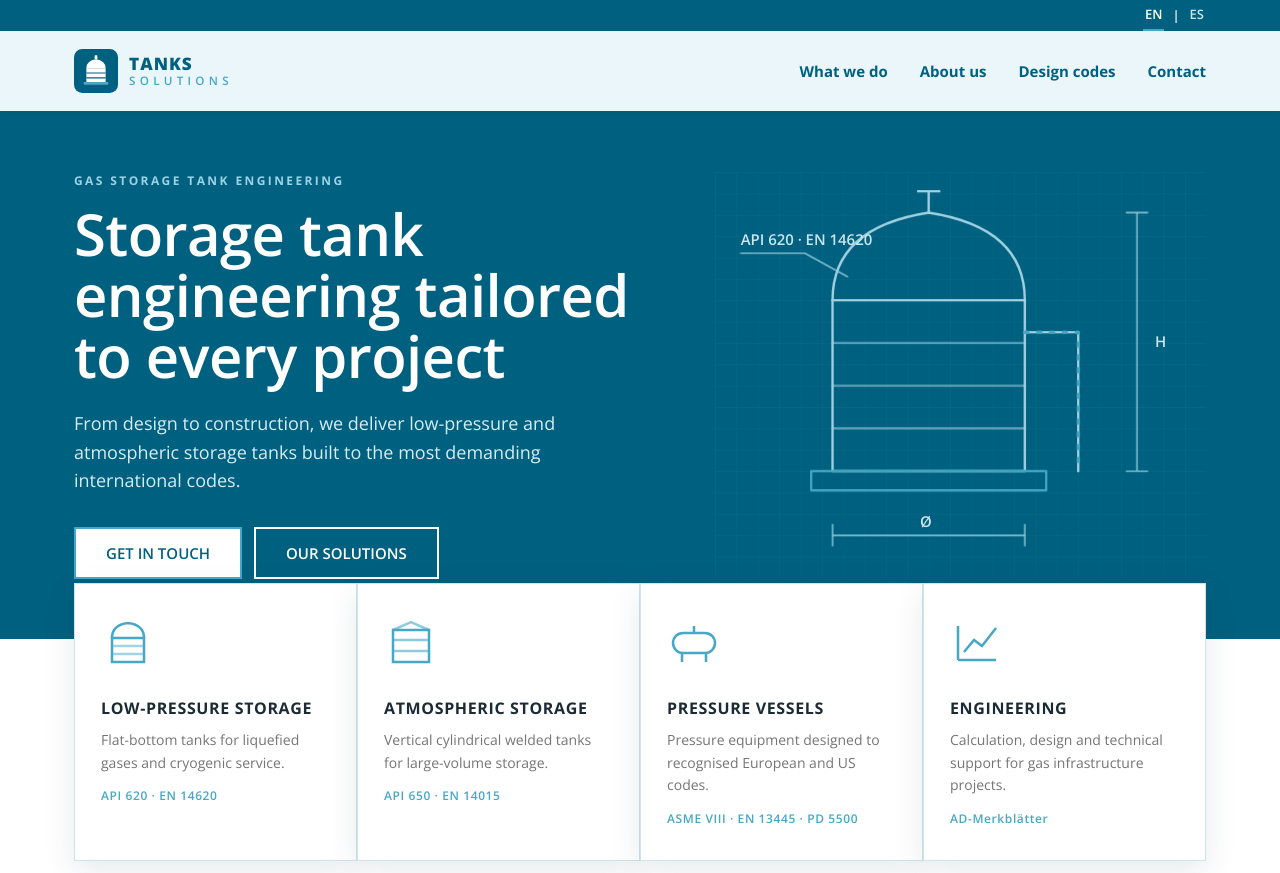
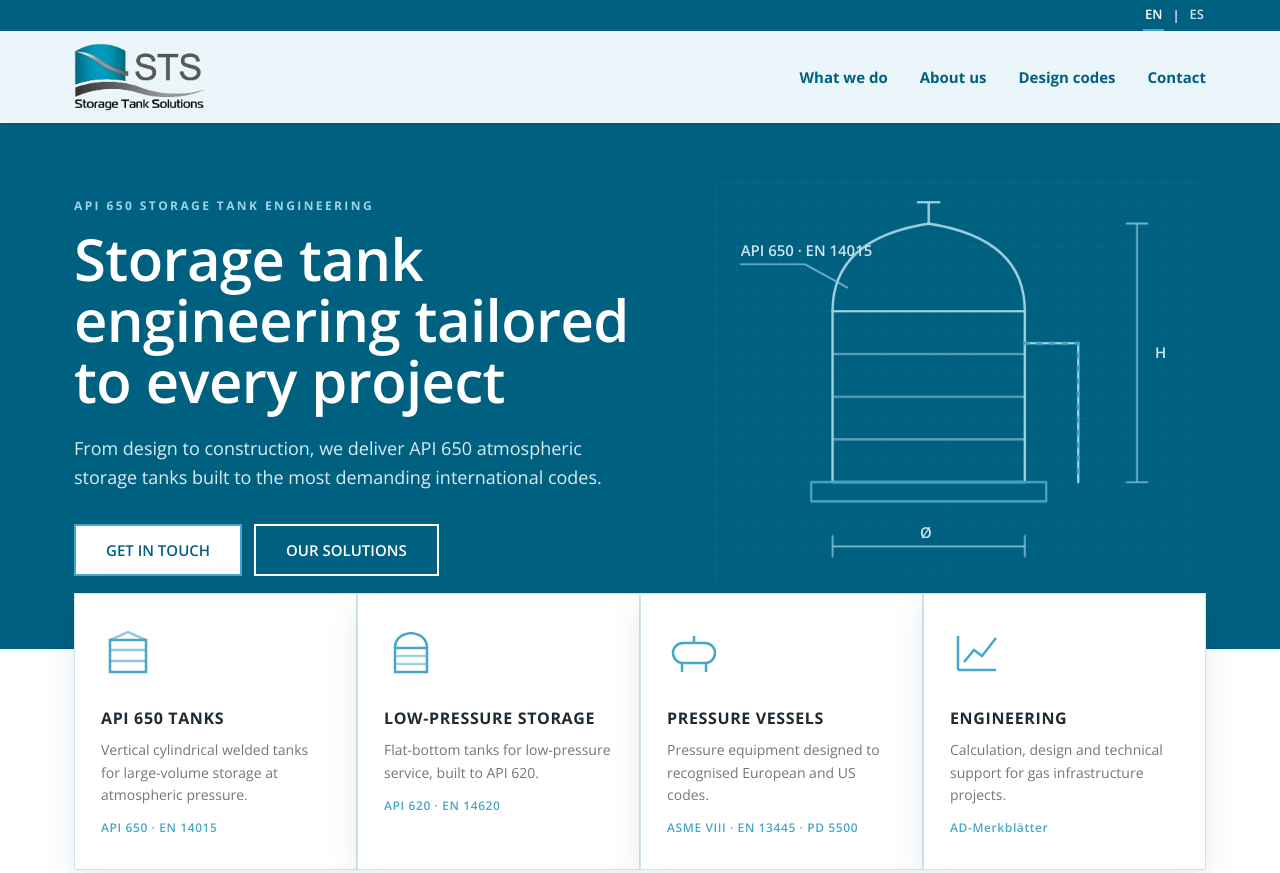
Before and after one commit to kiraitachi/Tank-solutions.es, a plain HTML site: page index.html in a window 1280 px wide. Shown: the top 873 px of the page. Drawn offline with nearby package versions, Linux system fonts and the light colour scheme.

Commit message:
Add files via upload

```diff
--- a/index.html
+++ b/index.html
@@ -3,11 +3,11 @@
 <head>
 <meta charset="utf-8">
 <meta name="viewport" content="width=device-width, initial-scale=1">
-<title>Tanks Solutions | Gas storage tank engineering</title>
-<meta name="description" content="Design and construction of low-pressure and atmospheric gas storage tanks according to API 620, API 650, EN 14620 and EN 14015.">
+<title>Tanks Solutions | API 650 storage tank engineering</title>
+<meta name="description" content="Design and construction of atmospheric storage tanks according to API 650 and EN 14015, with low-pressure tanks to API 620 and EN 14620.">
 <script>document.documentElement.classList.add("js")</script>
-<link rel="icon" href="favicon.svg" type="image/svg+xml">
-<link rel="icon" href="favicon.ico" sizes="32x32">
+<link rel="icon" href="favicon.png" type="image/png" sizes="512x512">
+<link rel="icon" href="favicon.ico" sizes="48x48 32x32 16x16">
 <link rel="apple-touch-icon" href="apple-touch-icon.png">
 <link href="https://fonts.googleapis.com/css2?family=Open+Sans:wght@400;600;700;800&display=swap" rel="stylesheet">
 <style>
@@ -21,8 +21,8 @@ a{color:inherit;text-decoration:none}
 header{position:sticky;top:0;z-index:20;background:var(--bg);box-shadow:0 2px 6px rgba(0,58,77,.12)}
 .topbar{background:var(--navy);color:#fff;height:31px}
 .topbar .wrap{display:flex;justify-content:flex-end;align-items:center;height:100%}
-.bar{display:flex;align-items:center;justify-content:space-between;height:80px}
-.logo svg{height:44px;width:auto;display:block}
+.bar{display:flex;align-items:center;justify-content:space-between;height:92px}
+.logo img{height:68px;width:auto;display:block}
 .nav{display:flex;gap:32px;font-weight:700;font-size:15px;color:var(--navy)}
 .nav a:hover{color:var(--green)}
 .lang{font-size:13px;font-weight:600;color:#fff;display:flex;gap:8px;align-items:center}
@@ -127,18 +127,7 @@ footer strong{color:#fff;font-family:'Open Sans',sans-serif;letter-spacing:.06em
       <button type="button" data-lang="en" class="on" aria-pressed="true">EN</button><span>|</span><button type="button" data-lang="es" aria-pressed="false">ES</button>
     </div></div></div>
   <div class="wrap bar">
-    <a class="logo" href="#top" aria-label="Tanks Solutions">
-      <svg viewBox="0 0 330 64" xmlns="http://www.w3.org/2000/svg" role="img" aria-label="Tanks Solutions">
-        <rect width="64" height="64" rx="12" fill="#00607f"/>
-        <rect x="30" y="9" width="4" height="6" rx="1" fill="#fff"/>
-        <path d="M18 28 Q18 17 32 15 Q46 17 46 28 Z" fill="#fff"/>
-        <rect x="18" y="28" width="28" height="20" fill="#fff"/>
-        <path d="M18 35H46M18 42H46" stroke="#00607f" stroke-width="1.6" fill="none"/>
-        <rect x="14" y="48" width="36" height="4" rx="1" fill="#46a8c6"/>
-        <text x="80" y="31" font-family="'Open Sans',Arial,sans-serif" font-weight="800" font-size="25" letter-spacing="1.5" fill="#00607f">TANKS</text>
-        <text x="80" y="53" font-family="'Open Sans',Arial,sans-serif" font-weight="600" font-size="17" letter-spacing="6.2" fill="#46a8c6">SOLUTIONS</text>
-      </svg>
-    </a>
+    <a class="logo" href="#top" aria-label="Storage Tank Solutions (STS)"><img src="logo.png" alt="Storage Tank Solutions (STS)" width="715" height="371"></a>
     <nav class="nav">
       <a href="#what">What we do</a>
       <a href="#about">About us</a>
@@ -152,9 +141,9 @@ footer strong{color:#fff;font-family:'Open Sans',sans-serif;letter-spacing:.06em
 <div class="hero">
   <div class="wrap">
     <div>
-      <p style="margin:0 0 14px;font-size:12px;font-weight:700;letter-spacing:.2em;text-transform:uppercase;color:#9bd3e6">Gas storage tank engineering</p>
+      <p style="margin:0 0 14px;font-size:12px;font-weight:700;letter-spacing:.2em;text-transform:uppercase;color:#9bd3e6">API 650 storage tank engineering</p>
       <h1>Storage tank engineering tailored to every project</h1>
-      <p>From design to construction, we deliver low-pressure and atmospheric storage tanks built to the most demanding international codes.</p>
+      <p>From design to construction, we deliver API 650 atmospheric storage tanks built to the most demanding international codes.</p>
       <a class="btn" href="#contact">Get in touch</a><a class="btn ghost" href="#what">Our solutions</a>
     </div>
     <svg class="bp" viewBox="0 0 460 380" xmlns="http://www.w3.org/2000/svg" aria-hidden="true">
@@ -176,7 +165,7 @@ footer strong{color:#fff;font-family:'Open Sans',sans-serif;letter-spacing:.06em
         </g>
       </g>
       <g fill="#d6edf5" font-family="'Open Sans',sans-serif" font-size="14" font-weight="600">
-        <text class="f" style="--d:2.9s" x="24" y="68">API 620 · EN 14620</text>
+        <text class="f" style="--d:2.9s" x="24" y="68">API 650 · EN 14015</text>
         <text class="f" style="--d:2.9s" x="412" y="164">H</text>
         <text class="f" style="--d:3s" x="192" y="332">Ø</text>
       </g>
@@ -186,12 +175,12 @@ footer strong{color:#fff;font-family:'Open Sans',sans-serif;letter-spacing:.06em
 
 <div class="wrap tiles" id="what">
   <a class="tile" href="#about">
-    <svg viewBox="0 0 54 54" fill="none" stroke="#46a8c6" stroke-width="2.5"><path d="M11 22Q11 9 27 7Q43 9 43 22"/><rect x="11" y="22" width="32" height="24"/><path d="M11 30H43M11 38H43" opacity=".5"/></svg>
-    <h3>Low-pressure storage</h3><p>Flat-bottom tanks for liquefied gases and cryogenic service.</p><span class="code">API 620 · EN 14620</span>
+    <svg viewBox="0 0 54 54" fill="none" stroke="#46a8c6" stroke-width="2.5"><rect x="9" y="14" width="36" height="32"/><path d="M9 14L27 6L45 14M9 24H45M9 35H45" opacity=".6"/></svg>
+    <h3>API 650 tanks</h3><p>Vertical cylindrical welded tanks for large-volume storage at atmospheric pressure.</p><span class="code">API 650 · EN 14015</span>
   </a>
   <a class="tile" href="#about">
-    <svg viewBox="0 0 54 54" fill="none" stroke="#46a8c6" stroke-width="2.5"><rect x="9" y="14" width="36" height="32"/><path d="M9 14L27 6L45 14M9 24H45M9 35H45" opacity=".6"/></svg>
-    <h3>Atmospheric storage</h3><p>Vertical cylindrical welded tanks for large-volume storage.</p><span class="code">API 650 · EN 14015</span>
+    <svg viewBox="0 0 54 54" fill="none" stroke="#46a8c6" stroke-width="2.5"><path d="M11 22Q11 9 27 7Q43 9 43 22"/><rect x="11" y="22" width="32" height="24"/><path d="M11 30H43M11 38H43" opacity=".5"/></svg>
+    <h3>Low-pressure storage</h3><p>Flat-bottom tanks for low-pressure service, built to API 620.</p><span class="code">API 620 · EN 14620</span>
   </a>
   <a class="tile" href="#about">
     <svg viewBox="0 0 54 54" fill="none" stroke="#46a8c6" stroke-width="2.5"><rect x="6" y="17" width="42" height="20" rx="10"/><path d="M15 37v9M39 37v9M27 17v-7"/></svg>
@@ -255,8 +244,8 @@ footer strong{color:#fff;font-family:'Open Sans',sans-serif;letter-spacing:.06em
 <section class="dark who">
   <div class="wrap">
     <p class="eyebrow">Who we are</p>
-    <h2>Experts in tank construction</h2>
-    <p style="color:#fff;max-width:720px;margin:0 auto">Leading experts in API 650 and API 620 tank construction, delivering projects from first calculation to final commissioning.</p>
+    <h2>Experts in API 650 tank construction</h2>
+    <p style="color:#fff;max-width:720px;margin:0 auto">Leading experts in API 650 tank construction, delivering projects from first calculation to final commissioning.</p>
     <div class="pillars">
       <div class="pillar"><svg viewBox="0 0 56 56" fill="none" stroke="#46a8c6" stroke-width="1.6" stroke-linecap="round" stroke-linejoin="round" aria-hidden="true"><path d="M28 6L12 50M28 6L44 50M20 34H36M28 6V2M24 50H32"/><circle cx="28" cy="14" r="3"/></svg><h4>Engineering</h4><p>Design and calculation of storage tanks and pressure equipment according to the applicable code.</p></div>
       <div class="pillar"><svg viewBox="0 0 56 56" fill="none" stroke="#46a8c6" stroke-width="1.6" stroke-linecap="round" stroke-linejoin="round" aria-hidden="true"><path d="M10 24Q10 12 28 8Q46 12 46 24"/><rect x="10" y="24" width="36" height="24"/><path d="M10 32H46M10 40H46M4 48H52"/></svg><h4>Construction</h4><p>Fabrication and erection with a focus on quality, deadlines and efficient execution.</p></div>
@@ -270,7 +259,7 @@ footer strong{color:#fff;font-family:'Open Sans',sans-serif;letter-spacing:.06em
     <p class="eyebrow">Industry excellence</p>
     <h2>Design codes we work with</h2>
     <div class="codes">
-      <div>API 650 / EN 14015<small>Atmospheric storage tanks</small></div>
+      <div>API 650 / EN 14015<small>Atmospheric storage tanks (our core scope)</small></div>
       <div>API 620 / EN 14620<small>Low-pressure storage tanks</small></div>
       <div>ASME VIII Div. 1<small>Pressure vessels</small></div>
       <div>Eurocode EN 13445<small>Unfired pressure vessels</small></div>
@@ -311,14 +300,14 @@ footer strong{color:#fff;font-family:'Open Sans',sans-serif;letter-spacing:.06em
 (function(){
   var ES = {
     "What we do":"Qué hacemos","About us":"Quiénes somos","Design codes":"Códigos de diseño","Contact":"Contacto",
-    "Gas storage tank engineering":"Ingeniería de tanques de almacenamiento de gas",
+    "API 650 storage tank engineering":"Ingeniería de tanques de almacenamiento API 650",
     "Storage tank engineering tailored to every project":"Ingeniería de tanques de almacenamiento a medida para cada proyecto",
-    "From design to construction, we deliver low-pressure and atmospheric storage tanks built to the most demanding international codes.":"Del diseño a la construcción, entregamos tanques de almacenamiento de baja presión y atmosféricos construidos según los códigos internacionales más exigentes.",
+    "From design to construction, we deliver API 650 atmospheric storage tanks built to the most demanding international codes.":"Del diseño a la construcción, entregamos tanques de almacenamiento atmosféricos API 650 construidos según los códigos internacionales más exigentes.",
     "Get in touch":"Contáctanos","Our solutions":"Nuestras soluciones",
     "Low-pressure storage":"Almacenamiento de baja presión",
-    "Flat-bottom tanks for liquefied gases and cryogenic service.":"Tanques de fondo plano para gases licuados y servicio criogénico.",
-    "Atmospheric storage":"Almacenamiento atmosférico",
-    "Vertical cylindrical welded tanks for large-volume storage.":"Tanques cilíndricos verticales soldados para almacenamiento de grandes volúmenes.",
+    "Flat-bottom tanks for low-pressure service, built to API 620.":"Tanques de fondo plano para servicio a baja presión, construidos según API 620.",
+    "API 650 tanks":"Tanques API 650",
+    "Vertical cylindrical welded tanks for large-volume storage at atmospheric pressure.":"Tanques cilíndricos verticales soldados para almacenamiento de grandes volúmenes a presión atmosférica.",
     "Pressure vessels":"Recipientes a presión",
     "Pressure equipment designed to recognised European and US codes.":"Equipos a presión diseñados según códigos europeos y estadounidenses reconocidos.",
     "Engineering":"Ingeniería",
@@ -329,8 +318,8 @@ footer strong{color:#fff;font-family:'Open Sans',sans-serif;letter-spacing:.06em
     "We work side by side with our clients to find the most efficient solution for their needs. As technology partners, our priority is close, high-quality service.":"Trabajamos codo con codo con nuestros clientes para encontrar la solución más eficiente a sus necesidades. Como socios tecnológicos, nuestra prioridad es un servicio cercano y de calidad.",
     "Talk to our team":"Habla con nuestro equipo",
     "Who we are":"Quiénes somos",
-    "Experts in tank construction":"Expertos en construcción de tanques",
-    "Leading experts in API 650 and API 620 tank construction, delivering projects from first calculation to final commissioning.":"Expertos líderes en construcción de tanques API 650 y API 620, desarrollando proyectos desde el primer cálculo hasta la puesta en marcha final.",
+    "Experts in API 650 tank construction":"Expertos en construcción de tanques API 650",
+    "Leading experts in API 650 tank construction, delivering projects from first calculation to final commissioning.":"Expertos líderes en construcción de tanques API 650, desarrollando proyectos desde el primer cálculo hasta la puesta en marcha final.",
     "Design and calculation of storage tanks and pressure equipment according to the applicable code.":"Diseño y cálculo de tanques de almacenamiento y equipos a presión según el código aplicable.",
     "Construction":"Construcción",
     "Fabrication and erection with a focus on quality, deadlines and efficient execution.":"Fabricación y montaje con foco en la calidad, los plazos y una ejecución eficiente.",
@@ -341,10 +330,10 @@ footer strong{color:#fff;font-family:'Open Sans',sans-serif;letter-spacing:.06em
     "Hover over or tap a part of the tank to see what it does.":"Pasa el cursor o toca una parte del tanque para ver su función.",
     "Roof":"Techo","Shell":"Envolvente","Insulation":"Aislamiento","Bottom and foundation":"Fondo y cimentación","Nozzles and piping":"Boquillas y tuberías",
     "Design codes we work with":"Códigos de diseño con los que trabajamos",
-    "Atmospheric storage tanks":"Tanques de almacenamiento atmosféricos",
+    "Atmospheric storage tanks (our core scope)":"Tanques de almacenamiento atmosféricos (nuestro ámbito principal)","Atmospheric storage tanks":"Tanques de almacenamiento atmosféricos",
     "Low-pressure storage tanks":"Tanques de almacenamiento de baja presión",
     "Unfired pressure vessels":"Recipientes a presión sin llama",
-    "28906 Getafe, Spain":"28906 Getafe, España","Eurocode EN 13445":"Eurocódigo EN 13445",
+    "28500 Arganda del Rey, Spain":"28500 Arganda del Rey, España","Eurocode EN 13445":"Eurocódigo EN 13445",
     "British standard":"Norma británica","German code":"Código alemán",
     "Ready to discuss your project?":"¿Listo para hablar de tu proyecto?",
     "Address":"Dirección","Phone":"Teléfono","Email":"Correo electrónico",
@@ -354,8 +343,8 @@ footer strong{color:#fff;font-family:'Open Sans',sans-serif;letter-spacing:.06em
     "© tanks-solutions.es. All blueprints and project data are proprietary and confidential.":"© tanks-solutions.es. Todos los planos y datos de proyectos son propiedad exclusiva y confidenciales."
   };
   var META = {
-    en:{title:"Tanks Solutions | Gas storage tank engineering",desc:"Design and construction of low-pressure and atmospheric gas storage tanks according to API 620, API 650, EN 14620 and EN 14015."},
-    es:{title:"Tanks Solutions | Ingeniería de tanques de almacenamiento de gas",desc:"Diseño y construcción de tanques de almacenamiento de gas de baja presión y atmosféricos según API 620, API 650, EN 14620 y EN 14015."}
+    en:{title:"Tanks Solutions | API 650 storage tank engineering",desc:"Design and construction of atmospheric storage tanks according to API 650 and EN 14015, with low-pressure tanks to API 620 and EN 14620."},
+    es:{title:"Tanks Solutions | Ingeniería de tanques API 650",desc:"Diseño y construcción de tanques de almacenamiento atmosféricos según API 650 y EN 14015, y tanques de baja presión según API 620 y EN 14620."}
   };
   var nodes=[], originals=new Map();
   var walker=document.createTreeWalker(document.body,NodeFilter.SHOW_TEXT,{acceptNode:function(n){
@@ -385,12 +374,12 @@ footer strong{color:#fff;font-family:'Open Sans',sans-serif;letter-spacing:.06em
 (function(){
   /* interactive tank anatomy */
   var D={
-    roof:{en:["Roof","Dome or cone roof designed for the internal pressure and vacuum of the tank. Fixed roofs are common on low-pressure and atmospheric tanks."],
-          es:["Techo","Techo en cúpula o cónico diseñado para la presión interna y el vacío del tanque. Los techos fijos son habituales en tanques de baja presión y atmosféricos."]},
-    shell:{en:["Shell","Welded steel courses with thickness calculated for the product load, wind and seismic effects, following the applicable code (API 620, API 650, EN 14620, EN 14015)."],
-           es:["Envolvente","Virolas de acero soldadas con espesor calculado para la carga del producto, el viento y el sismo, según el código aplicable (API 620, API 650, EN 14620, EN 14015)."]},
-    insulation:{en:["Insulation","In cold-service tanks, insulation limits heat ingress and product boil-off. The design depends on the product and its operating temperature."],
-                es:["Aislamiento","En tanques de servicio en frío, el aislamiento limita la entrada de calor y la evaporación del producto. El diseño depende del producto y de su temperatura de operación."]},
+    roof:{en:["Roof","Dome or cone roof designed for the internal pressure and vacuum of the tank. Fixed roofs are common on API 650 atmospheric tanks."],
+          es:["Techo","Techo en cúpula o cónico diseñado para la presión interna y el vacío del tanque. Los techos fijos son habituales en tanques atmosféricos API 650."]},
+    shell:{en:["Shell","Welded steel courses with thickness calculated for the product load, wind and seismic effects, following the applicable code (API 650, EN 14015, and API 620 / EN 14620 for low-pressure tanks)."],
+           es:["Envolvente","Virolas de acero soldadas con espesor calculado para la carga del producto, el viento y el sismo, según el código aplicable (API 650, EN 14015, y API 620 / EN 14620 para tanques de baja presión)."]},
+    insulation:{en:["Insulation","Where the product requires it, insulation limits heat exchange with the environment. The design depends on the product and its operating temperature."],
+                es:["Aislamiento","Cuando el producto lo requiere, el aislamiento limita el intercambio de calor con el entorno. El diseño depende del producto y de su temperatura de operación."]},
     bottom:{en:["Bottom and foundation","Flat bottom plates rest on a foundation designed to carry the weight of the tank and its contents."],
             es:["Fondo y cimentación","Las chapas del fondo plano se apoyan sobre una cimentación diseñada para soportar el peso del tanque y de su contenido."]},
     nozzles:{en:["Nozzles and piping","Connections for filling, withdrawal, venting and instrumentation, sized and located according to the process requirements."],
```
Also changed, not shown: apple-touch-icon.png, favicon.ico, favicon.png (added), logo.png (added).
